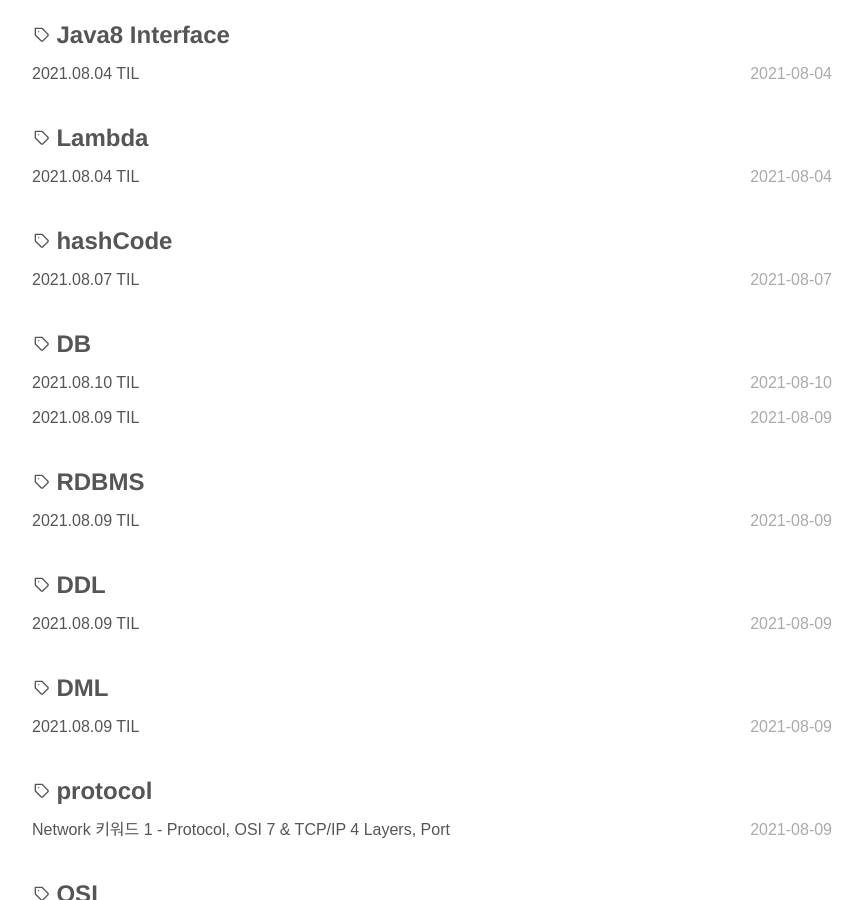
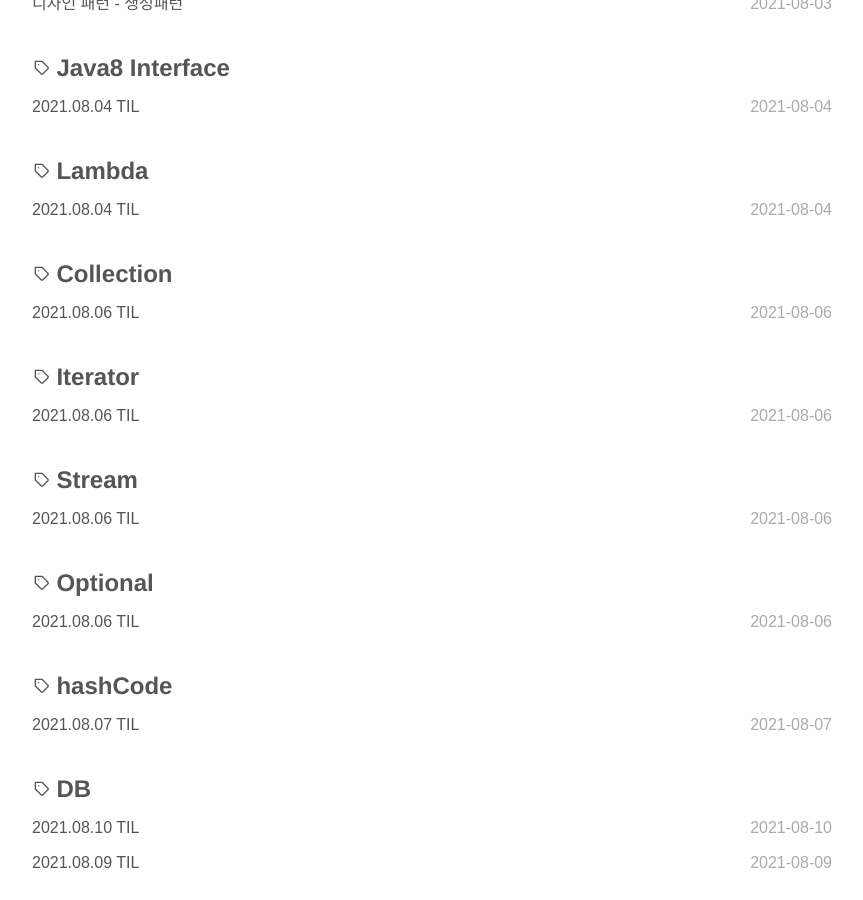
Before and after one commit to suhyunsim/suhyunsim.github.io, a Jekyll site: the page built from _pages/tags.html, in a window 1280 px wide and 900 px high, scrolled down 6282 px. Shown: the whole window, without its empty margins (208-1071 px from the left). Built offline with Jekyll 4.4.1, drawn with Linux system fonts in a browser that asks for light colours; some of the changed text lies outside the part shown.

Commit message:
docs: 포스트 태그 추가

```diff
--- a/_posts/2021-08-06-TIL.md
+++ b/_posts/2021-08-06-TIL.md
@@ -7,7 +7,7 @@ sitemap:
   changefreq: daily
   priority: 1.0
 comments: true
-tag: [TIL]
+tag: [TIL, Collection, Iterator, Stream, Optional]
 
 ---
 
```
